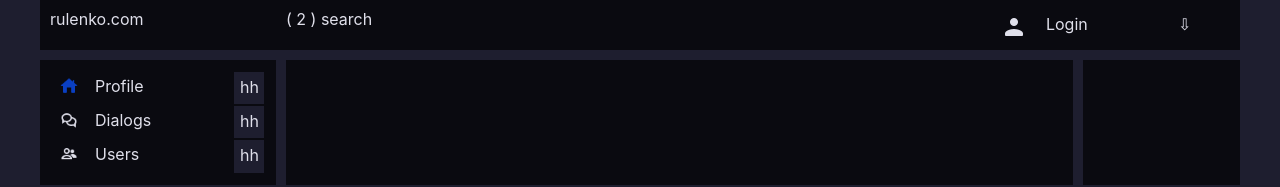
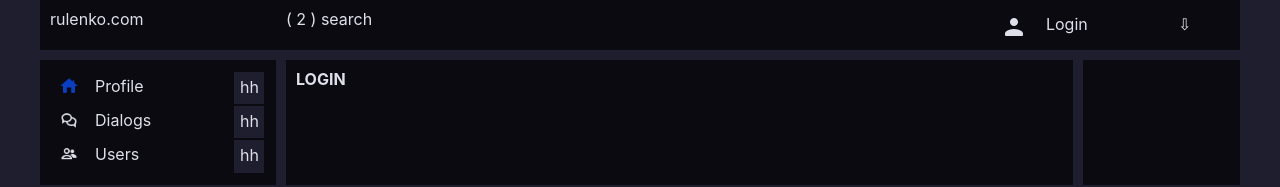
Before and after one commit to OleksandrRulenko/social-2, a React (Create React App) app: page /login in a window 1280 px wide. Shown: the top 187 px of the page. Built offline with nearby package versions, Linux system fonts and the light colour scheme; no server answers.

Commit message:
Redirect.

```diff
--- a/src/App.js
+++ b/src/App.js
@@ -6,6 +6,7 @@
 import { Route, BrowserRouter } from 'react-router-dom';
 import UsersContainer from './components/users/UsersContainer';
 import ProfileContainer from './components/profile/ProfileContainer';
+import Login from './components/login/Login';
 
 const App = (props) => {
 
@@ -25,6 +26,7 @@
         <Route path='/profile/:userId?' render={ () => <ProfileContainer /> } />
         <Route path='/dialogs' render={ () => <DialogsContainer /> }/>
         <Route path='/users' render={ () => <UsersContainer /> }/>
+        <Route path='/login' render={ () => <Login /> }/>
       </div>
 
       <div className='appSideBarRight'>
--- a/src/components/dialogs/Dialogs.jsx
+++ b/src/components/dialogs/Dialogs.jsx
@@ -3,6 +3,7 @@
 import DialogItem from './dialogItem/DialogItem'
 import Message from './message/Message'
 import { updateNewMessageBodyCreator, sendMessageCreator } from '../../redux/dialogsReducer'
+import { Redirect } from 'react-router-dom'
 
 
 const Dialogs = (props) => {
@@ -19,6 +20,8 @@
         let body = e.target.value;
         props.updateNewMessageBody(body);
     }
+
+    if (!props.isAuth) return <Redirect to={"/login"} />;
 
     return (
         <div className={s.dialogsPage}>
--- a/src/components/dialogs/DialogsContainer.jsx
+++ b/src/components/dialogs/DialogsContainer.jsx
@@ -5,7 +5,8 @@
 
 let mapStateToProps = (state) => {
     return {
-        dialogsPage: state.dialogsPage
+        dialogsPage: state.dialogsPage,
+        isAuth: state.auth.isAuth, // For redirect.
     }
 }
 let mapDispatchToProps = (dispatch) => {
--- /dev/null
+++ b/src/components/login/Login.jsx
@@ -0,0 +1,7 @@
+import React from 'react';
+
+const Login = (props) => {
+    return <h1>LOGIN</h1>
+}
+
+export default Login;
--- a/src/components/profile/ProfileContainer.jsx
+++ b/src/components/profile/ProfileContainer.jsx
@@ -2,7 +2,7 @@
 import Profile from './Profile';
 import { connect } from 'react-redux';
 import { getUserProfile } from '../../redux/profileReducer';
-import { withRouter } from 'react-router-dom';
+import { withRouter, Redirect } from 'react-router-dom';
 
 
 
@@ -16,6 +16,7 @@
         this.props.getUserProfile(userId);
     }
     render() {
+        if (!this.props.isAuth) return <Redirect to='/login' />
         return (
             <Profile {...this.props} profile={this.props.profile} />
         )
@@ -23,7 +24,8 @@
 }
 
 let mapStateToProps = (state) => ({
-    profile: state.profilePage.profile
+    profile: state.profilePage.profile,
+    isAuth: state.auth.isAuth,
 })
 
 let WithUrlDataContainerComponent = withRouter(ProfileContainer);
```
